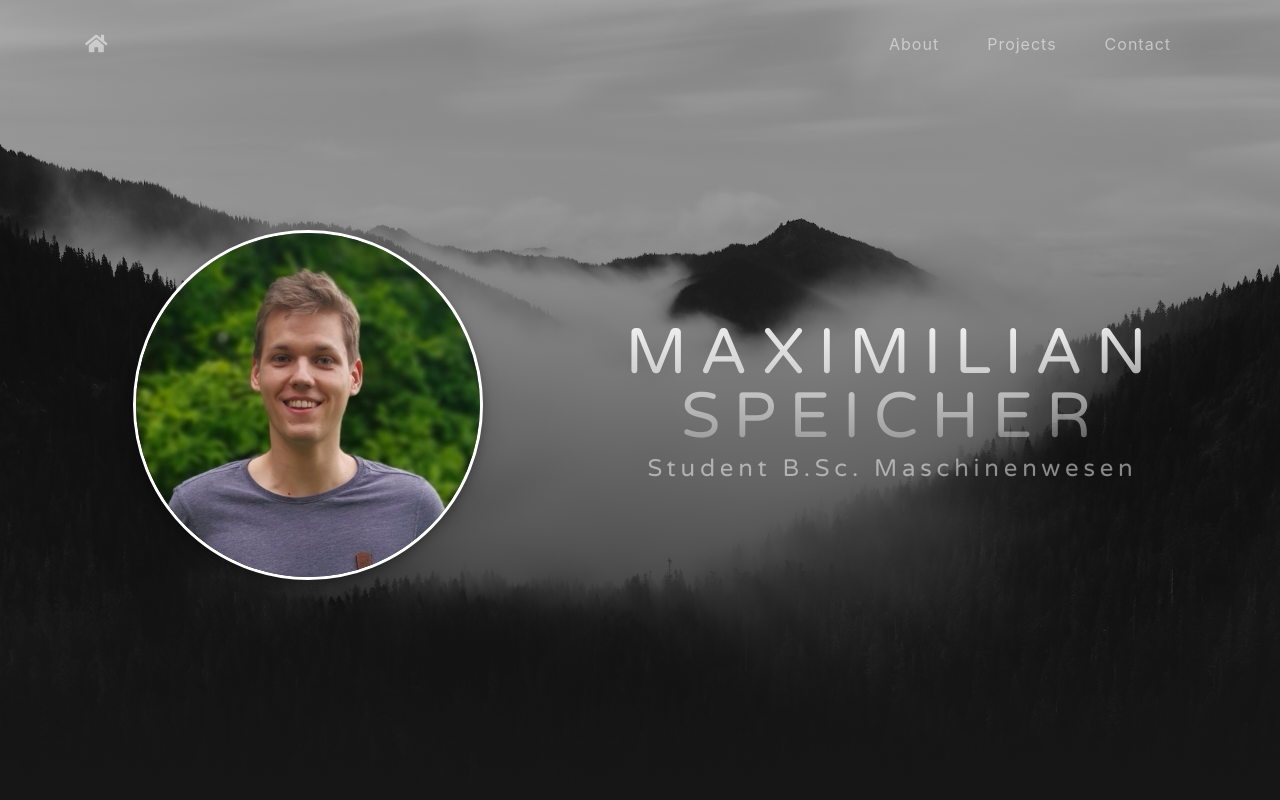
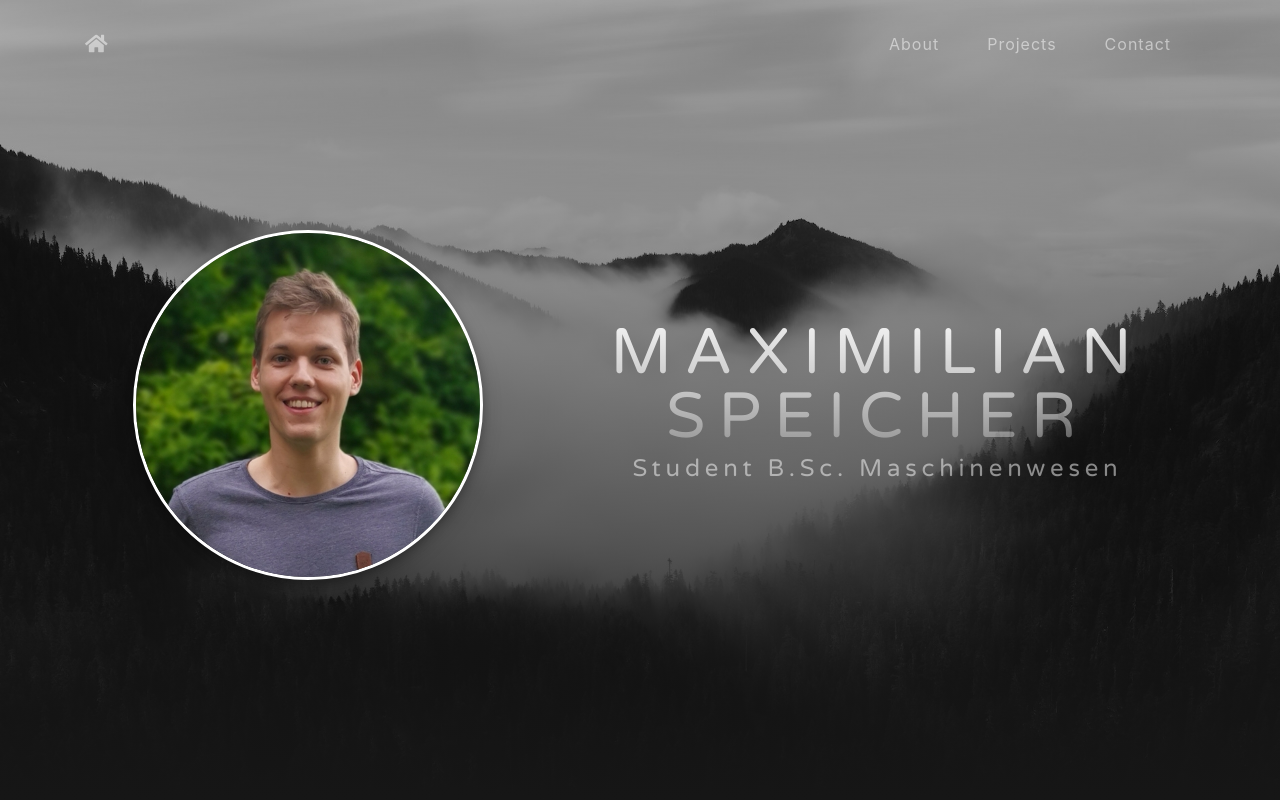
Before and after one commit to maxispeicher/maxispeicher.github.io, a website with bundled scripts: page index.html in a window 1280 px wide. Shown: the top 800 px of the page. Built offline with nearby package versions, Linux system fonts and the light colour scheme.

Commit message:
fixed padding of name

```diff
--- a/scss/_masthead.scss
+++ b/scss/_masthead.scss
@@ -17,7 +17,7 @@
     padding: 60px 0 50px;
   }
   .information-wrapper {
-    padding: 0 0 0 30px;
+    padding: 0 30px 0 30px;
     display: flex;
   }
   .img-circle {
```
Also changed, not shown: css/grayscale.css, css/grayscale.min.css.
